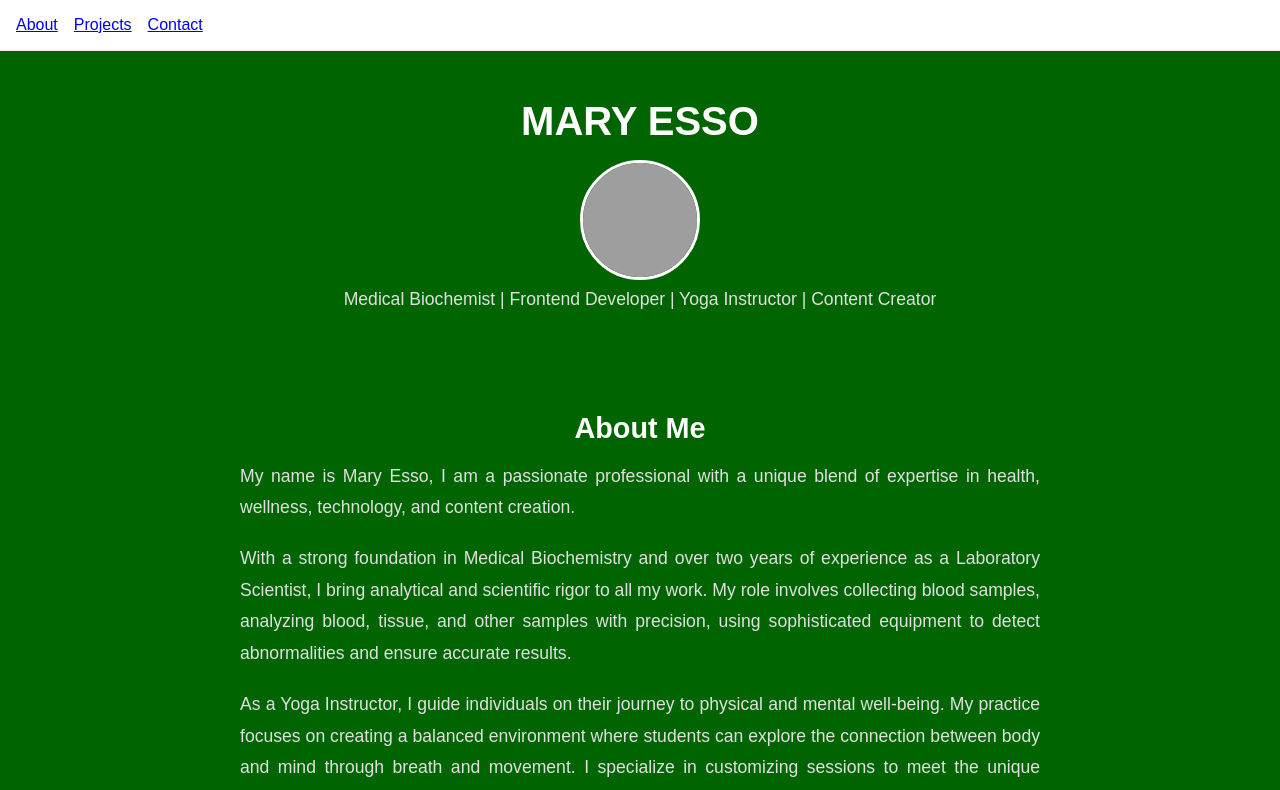
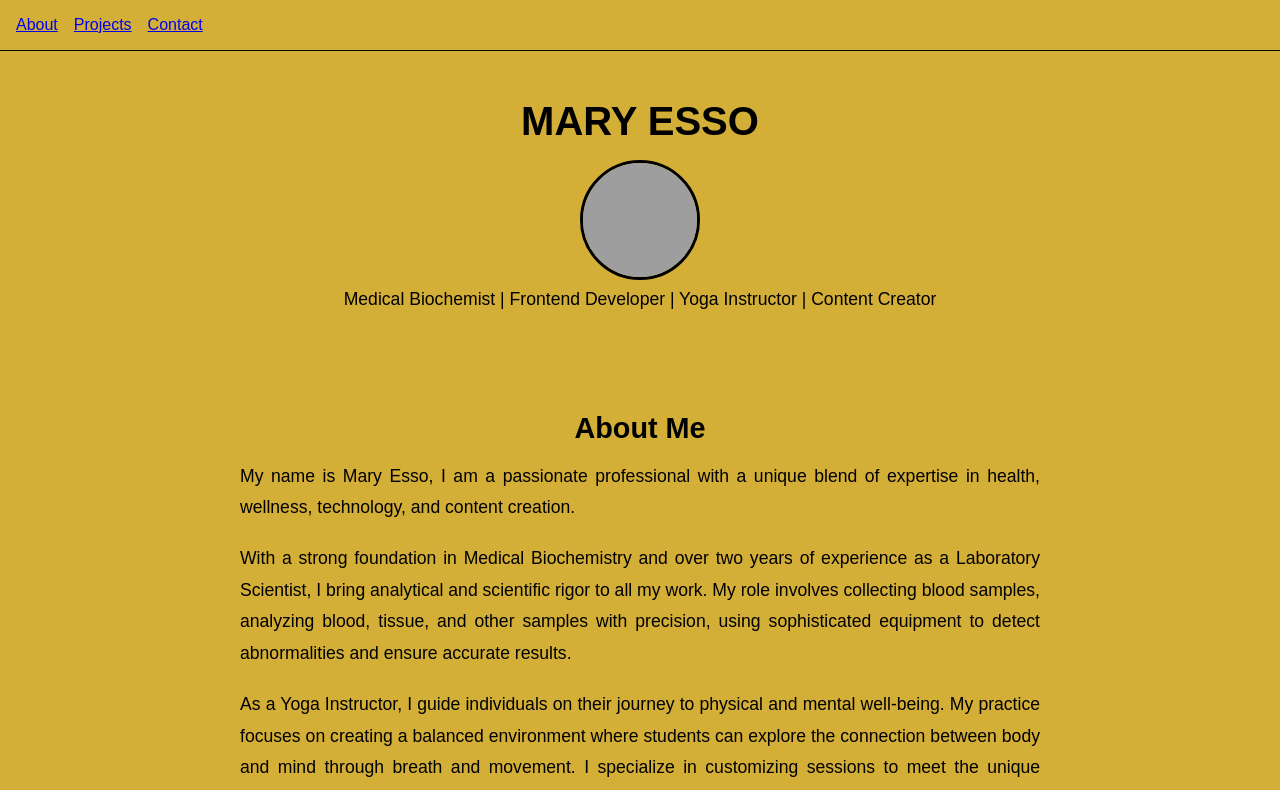
Before and after one commit to Temmy-codes/website_nextjs, a Next.js app: page / in a window 1280 px wide. Shown: the top 790 px of the page. Built offline with nearby package versions, Linux system fonts and the light colour scheme; grey boxes are pictures that could not be loaded.

Commit message:
changes made in my-portfolio website

```diff
--- a/app/globals.css
+++ b/app/globals.css
@@ -24,8 +24,8 @@
   justify-content: space-between; /* logo left, links right */
   align-items: center;
   padding: 1rem 2rem;
-  background:darkgreen ;
-  color: white;
+  background: #D4AF37;
+  color: black;
   position: sticky;
   top: 0;
   z-index: 1000;
@@ -44,7 +44,7 @@
 
 .navLinks a {
   text-decoration: none;
-  color: white;
+  color: black;
   font-size: 1rem;
   transition: color 0.3s;
 }
@@ -55,8 +55,8 @@
 
 /* Body and Main */
 body {
-  background-color: darkgreen;
-  color:white;
+  background-color: #D4AF37;
+  color:black;
   font-family: Arial, sans-serif;
 }
 
@@ -76,7 +76,7 @@ main {
   height: 120px;
   border-radius: 50%;
   object-fit: cover;
-  border: 3px solid #fff;
+  border: 3px solid black;
   margin-top: 1rem;
 }
 
@@ -99,7 +99,7 @@ main {
   text-align: justify;
   line-height: 1.8;
   font-size: 1.1rem;
-  color: #e0e0e0;
+  color: black;
 }
 
 .text p {
--- a/app/layout.js
+++ b/app/layout.js
@@ -14,6 +14,7 @@ const geistMono = Geist_Mono({
 export const metadata = {
   title: "MARY ESSO",
   description: "Mary Esso Portfolio",
+  viewport: "width=device-width, initial-scale=1.0",
 };
 
 export default function RootLayout({ children }) {
--- a/app/page.js
+++ b/app/page.js
@@ -1,10 +1,10 @@
 import Navbar from "../components/Navbar";
 import Footer from "../components/Footer";
 import ProjectCard from "../components/ProjectCard";
-
 export default function Home() {
   return (
     <>
+
       <Navbar />
 
       <main>
--- a/components/Navbar.jsx
+++ b/components/Navbar.jsx
@@ -1,6 +1,6 @@
 export default function Navbar() {
   return (
-    <nav style={{ padding: "1rem", background: "#fff", borderBottom: "1px solid #eee" }}>
+    <nav style={{ padding: "1rem", background: "#D4AF37", borderBottom: "1px solid" }}>
       <ul style={{ display: "flex", gap: "1rem", listStyle: "none" }}>
         <li><a href="#about">About</a></li>
         <li><a href="#projects">Projects</a></li>
```
